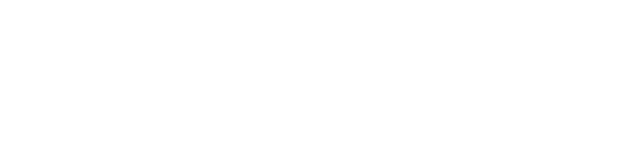
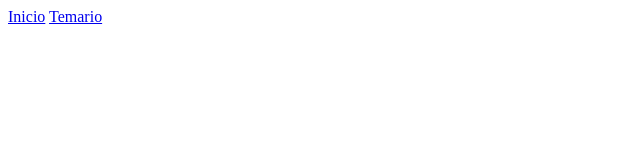
Before and after one commit to danielillo35/Proyecto-web-prj-remote, a plain HTML site: page index.html in a window 1280 px wide. Shown: the whole page, without its empty margins (0-640 px from the left). Drawn offline with Linux system fonts and the light colour scheme.

Commit message:
Se agregó las opciones de Inicio y Temario al menú principal

```diff
--- a/index.html
+++ b/index.html
@@ -7,7 +7,8 @@
 </head>
 <body>
     <header>
-
+        <a href="index.html">Inicio</a>
+        <a href="Temario.html">Temario</a>
     </header>
     <div class="conteiner">
 
```
